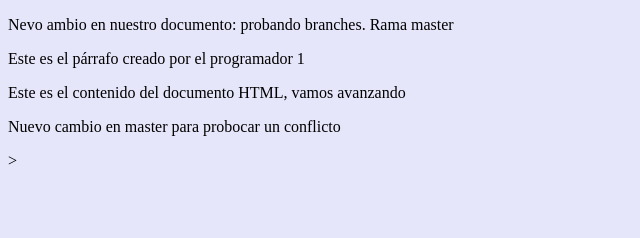
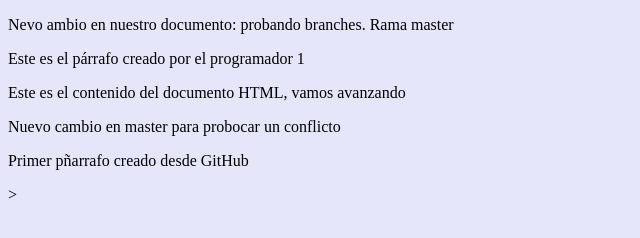
Before and after one commit to laura-glez/Proyecto-Ifp-Laura, a plain HTML site: page index.html in a window 1280 px wide. Shown: the whole page, without its empty margins (0-640 px from the left). Drawn offline with Linux system fonts and the light colour scheme.

Commit message:
Actualizando index.html

```diff
--- a/index.html
+++ b/index.html
@@ -17,5 +17,7 @@
     <p>Este es el contenido del documento HTML, vamos avanzando</p>
 
     <p>Nuevo cambio en master para probocar un conflicto</p>
+
+    <p>Primer pñarrafo creado desde GitHub</p>
 </body>
 </html>>
```
